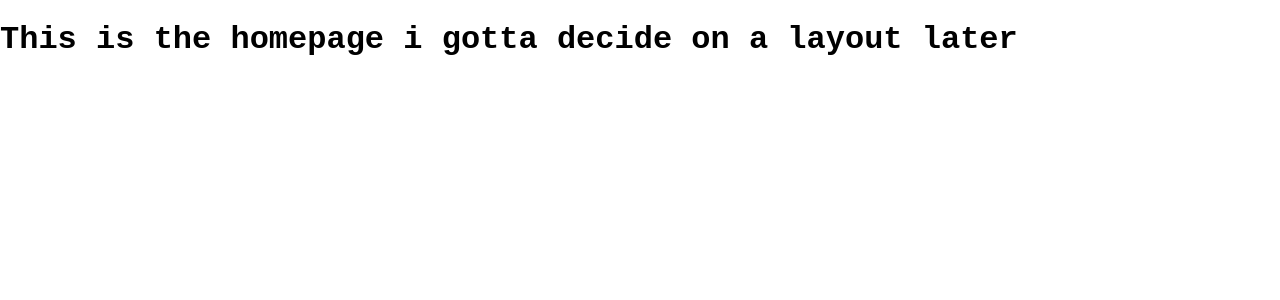
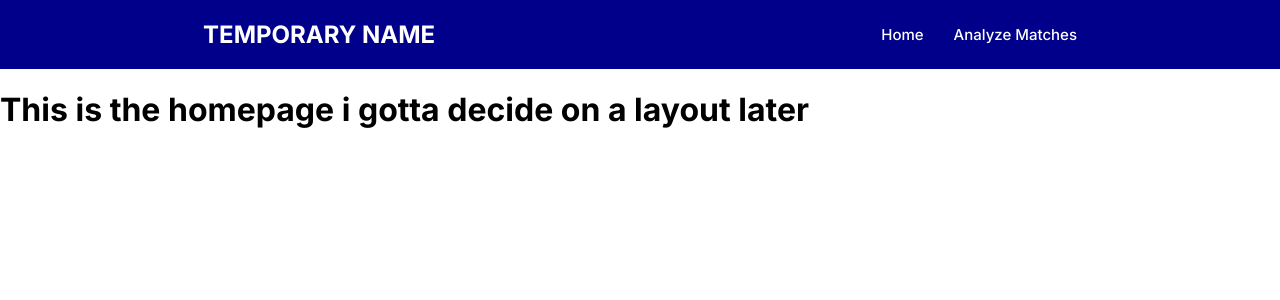
Before and after one commit to pusaf/mp-analysis, a React app in the folder frontend/: page / in a window 1280 px wide. Shown: the top 300 px of the page. Built offline with nearby package versions, Linux system fonts and the light colour scheme; the HTML template or start-up script is replaced by a standard one.

Commit message:
Default styling + simple navbar

```diff
--- /dev/null
+++ b/frontend/src/components/Navbar/Navbar.jsx
@@ -0,0 +1,18 @@
+import styles from './navbar.module.css';
+import { Link } from 'react-router';
+
+const Navbar = () => {
+    return (
+    <nav className={styles.navbar}>
+        <div className={styles.flexContainer}>
+            <h2>TEMPORARY NAME</h2>
+        </div>
+        <ul className={styles.navbuttons}>
+            <li><Link to="/">Home</Link></li>
+            <li><Link to="analyze">Analyze Matches</Link></li>
+        </ul>
+    </nav>
+    );
+};
+
+export default Navbar;
--- /dev/null
+++ b/frontend/src/components/Navbar/navbar.module.css
@@ -0,0 +1,33 @@
+.navbar {
+    background-color: darkblue;
+    color: white;
+    padding: 0px ;
+
+    display: flex;
+    justify-content: space-around;
+    align-items: center;
+    position: sticky;
+    top: 0;
+    z-index: 999;
+}
+
+.navbuttons {
+    margin: 0;
+    list-style-type: none;
+    display: flex;
+    gap: 30px;
+}
+
+nav a {
+    text-decoration: none;
+    color: inherit;
+    font-size: 15px;
+    font-weight: 500;
+}
+
+
+.flexContainer {
+    display: flex;
+    gap: 20px;
+    align-items: center;
+}
--- a/frontend/src/pages/Layout.jsx
+++ b/frontend/src/pages/Layout.jsx
@@ -1,11 +1,14 @@
 import { Outlet } from "react-router";
+import Navbar from '../components/Navbar/Navbar.jsx';
+
 
 const Layout = () => {
-    return (
+    return (<>
+        <Navbar />
         <div className="layout">
             <Outlet />
         </div>
-    );
+    </>);
 };
 
 export default Layout;
--- a/frontend/src/styles/default.css
+++ b/frontend/src/styles/default.css
@@ -1,8 +1,10 @@
+@import url('https://fonts.googleapis.com/css2?family=Inter:ital,opsz,wght@0,14..32,100..900;1,14..32,100..900&family=Roboto:ital,wght@0,100..900;1,100..900&display=swap');
+
 body {
     margin: 0;
     padding: 0;
 
-    font-family: 'Courier New', Courier, monospace;
+    font-family: 'Inter', system-ui, sans-serif;
 }
 
 .layout {
```
